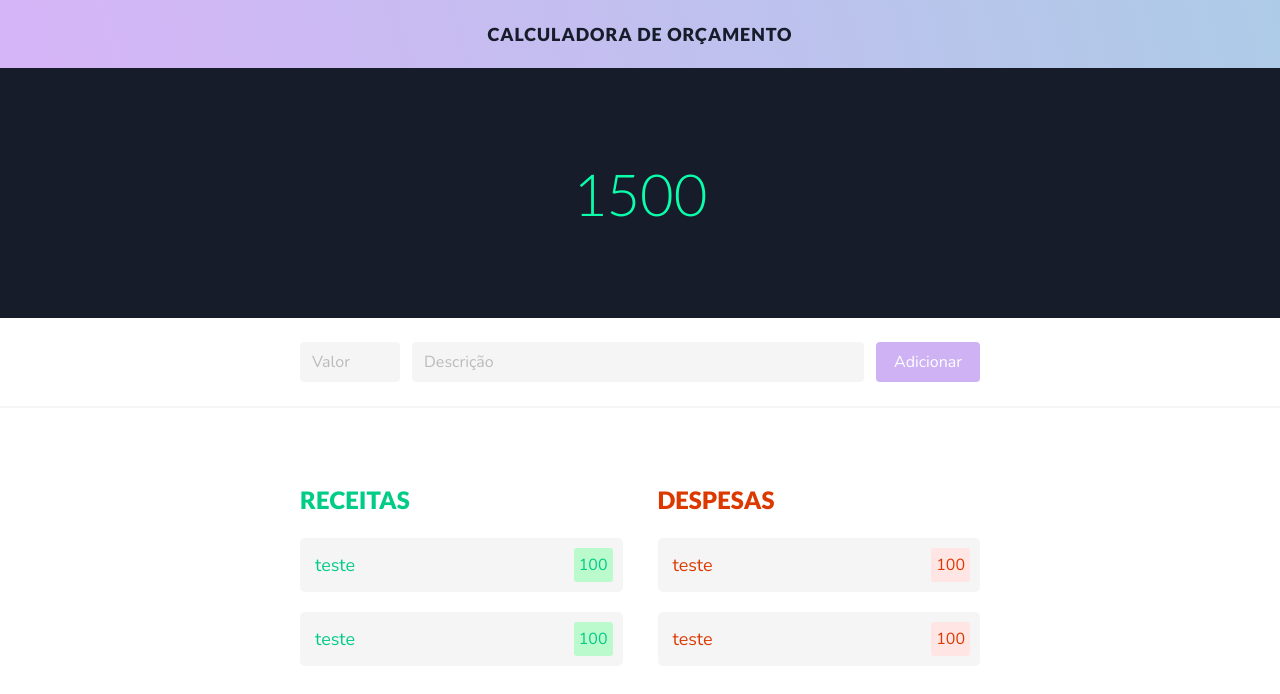
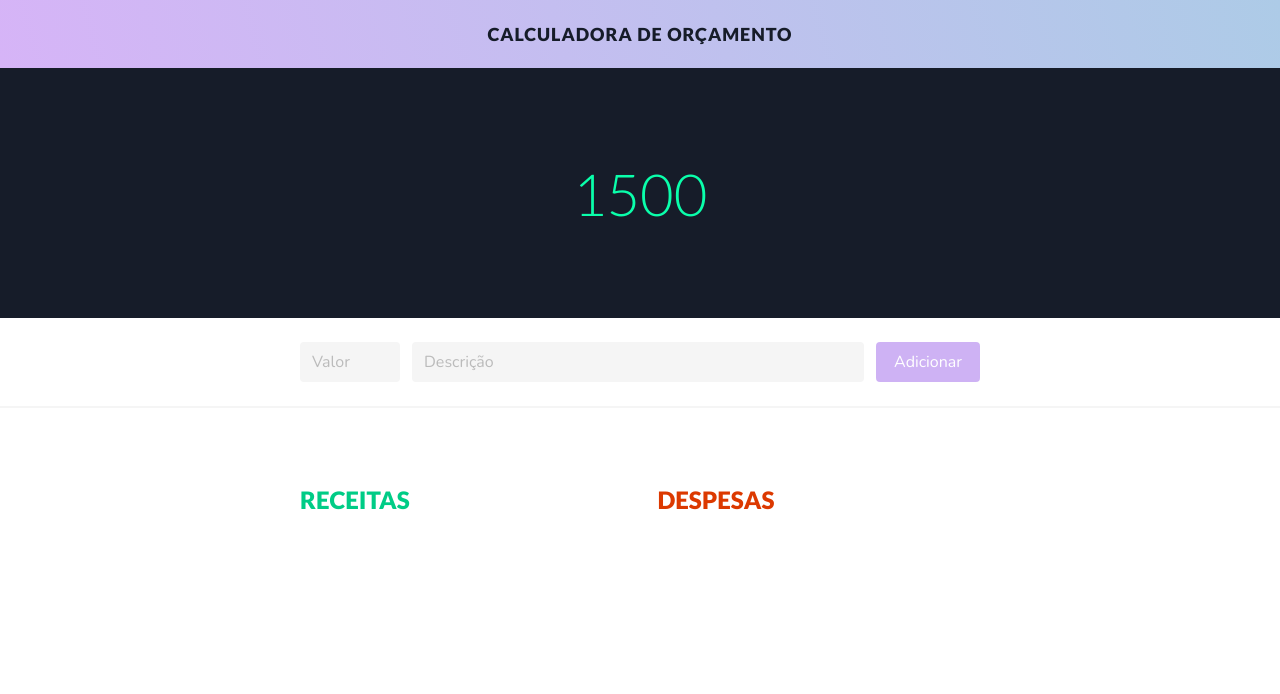
Before and after one commit to KlausDevWalker/desafio-go-dev-angular-frontend, an Angular app: page / in a window 1280 px wide. Shown: the top 694 px of the page. Built offline with nearby package versions, Linux system fonts and the light colour scheme.

Commit message:
continuing implement addItemForm inputs and button

```diff
--- a/src/app/add-item-form/add-item-form.component.ts
+++ b/src/app/add-item-form/add-item-form.component.ts
@@ -1,4 +1,4 @@
-import {Component, Input, OnInit} from '@angular/core';
+import {Component, EventEmitter, Input, OnInit, Output} from '@angular/core';
 import {NgForm} from "@angular/forms";
 import {BudgetItem} from "../../shared/models/budget-item.model";
 
@@ -10,6 +10,7 @@ import {BudgetItem} from "../../shared/models/budget-item.model";
 export class AddItemFormComponent implements OnInit {
   // @ts-ignore
   @Input() item: BudgetItem = new BudgetItem('', null)
+  @Output() formSubmit: EventEmitter<BudgetItem> = new EventEmitter<BudgetItem>()
 
   constructor() { }
 
@@ -18,6 +19,6 @@ export class AddItemFormComponent implements OnInit {
 
 
   onSubmit(form: NgForm) {
-    console.log(form)
+    this.formSubmit.emit(form.value)
   }
 }
--- a/src/app/budget-item-list/budget-item-card/budget-item-card.component.html
+++ b/src/app/budget-item-list/budget-item-card/budget-item-card.component.html
@@ -1,11 +1,11 @@
 <div class="root">
-	<div class="budget-item" [ngClass]="{ 'income': isIncome, 'expenses': !isIncome }">
+	<div class="budget-item" [ngClass]="{ 'income': item.amount >= 0, 'expenses': item.amount < 0 }">
 		<div class="description">
-			<p>teste</p>
+			<p>{{ item.description }}</p>
 		</div>
 
 		<div class="amount">
-			<p>100</p>
+			<p>{{ item.amount }}</p>
 		</div>
 	</div>
 
--- a/src/app/budget-item-list/budget-item-card/budget-item-card.component.ts
+++ b/src/app/budget-item-list/budget-item-card/budget-item-card.component.ts
@@ -1,4 +1,5 @@
 import {Component, Input, OnInit} from '@angular/core';
+import {BudgetItem} from "../../../shared/models/budget-item.model";
 
 @Component({
   selector: 'app-budget-item-card',
@@ -6,7 +7,8 @@ import {Component, Input, OnInit} from '@angular/core';
   styleUrls: ['./budget-item-card.component.scss']
 })
 export class BudgetItemCardComponent implements OnInit {
-  @Input() isIncome: boolean = true;
+  // @ts-ignore
+  @Input() item: BudgetItem;
 
   constructor() { }
 
--- a/src/app/budget-item-list/budget-item-list.component.html
+++ b/src/app/budget-item-list/budget-item-list.component.html
@@ -3,16 +3,18 @@
 		<div class="income-column">
 			<h1>Receitas</h1>
 			<div class="budget-item">
-				<app-budget-item-card [isIncome]="true"></app-budget-item-card>
-				<app-budget-item-card [isIncome]="true"></app-budget-item-card>
+				<div *ngFor="let item of budgetItems">
+				<app-budget-item-card *ngIf="item.amount >= 0" [item]="item"></app-budget-item-card>
+				</div>
 			</div>
 		</div>
 
 		<div class="expenses-column">
 			<h1>Despesas</h1>
 			<div class="budget-item">
-				<app-budget-item-card [isIncome]="false"></app-budget-item-card>
-				<app-budget-item-card [isIncome]="false"></app-budget-item-card>
+				<div *ngFor="let item of budgetItems">
+					<app-budget-item-card *ngIf="item.amount <= 0" [item]="item"></app-budget-item-card>
+				</div>
 			</div>
 		</div>
 	</div>
--- a/src/app/budget-item-list/budget-item-list.component.scss
+++ b/src/app/budget-item-list/budget-item-list.component.scss
@@ -27,6 +27,7 @@
 			}
 
 			app-budget-item-card {
+				display: block;
 				margin-bottom: 20px;
 			}
 
--- a/src/app/budget-item-list/budget-item-list.component.ts
+++ b/src/app/budget-item-list/budget-item-list.component.ts
@@ -1,4 +1,5 @@
-import { Component, OnInit } from '@angular/core';
+import { Component, Input, OnInit } from '@angular/core';
+import {BudgetItem} from "../../shared/models/budget-item.model";
 
 @Component({
   selector: 'app-budget-item-list',
@@ -6,6 +7,8 @@ import { Component, OnInit } from '@angular/core';
   styleUrls: ['./budget-item-list.component.scss']
 })
 export class BudgetItemListComponent implements OnInit {
+  // @ts-ignore
+  @Input() budgetItems: BudgetItem[]
 
   constructor() { }
 
--- a/src/app/index-page/index-page.component.html
+++ b/src/app/index-page/index-page.component.html
@@ -8,10 +8,10 @@
 
 <section class="add-item">
   <div class="add-item-container">
-    <app-add-item-form></app-add-item-form>
+    <app-add-item-form (formSubmit)="addItem($event)"></app-add-item-form>
   </div>
 </section>
 
 <hr>
 
-<app-budget-item-list></app-budget-item-list>
+<app-budget-item-list [budgetItems]="budgetItems"></app-budget-item-list>
--- a/src/app/index-page/index-page.component.ts
+++ b/src/app/index-page/index-page.component.ts
@@ -1,4 +1,5 @@
 import { Component, OnInit } from '@angular/core';
+import {BudgetItem} from "../../shared/models/budget-item.model";
 
 @Component({
   selector: 'app-index-page',
@@ -6,10 +7,14 @@ import { Component, OnInit } from '@angular/core';
   styleUrls: ['./index-page.component.scss']
 })
 export class IndexPageComponent implements OnInit {
+  budgetItems: BudgetItem[] = new Array<BudgetItem>()
 
   constructor() { }
 
   ngOnInit(): void {
   }
 
+  addItem(newItem: BudgetItem) {
+    this.budgetItems.push(newItem)
+  }
 }
```
